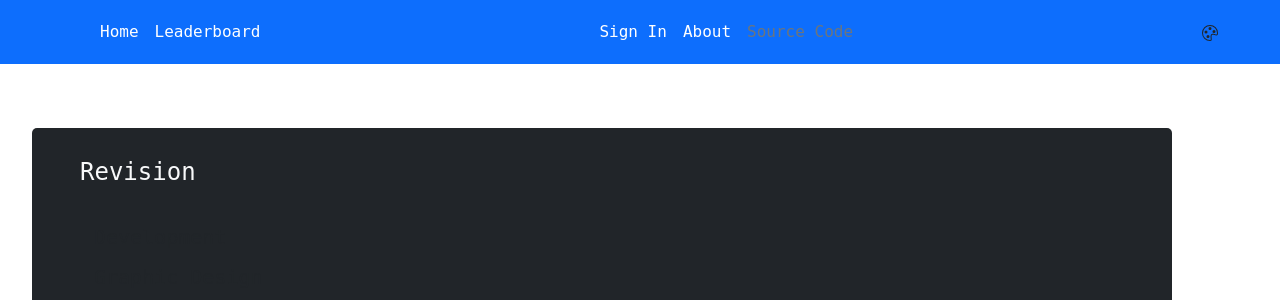
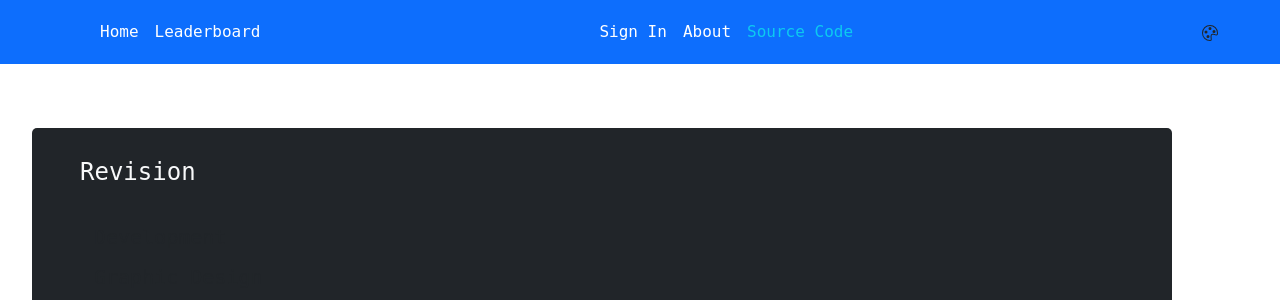
Before and after one commit to Windham-High-School/CubeServer, a Python web app: template src/CubeServer-app/cubeserver_app/blueprints/about/templates/about.html.jinja2 in a window 1280 px wide. Shown: the top 300 px of the page. Run offline with Jinja, Linux system fonts and the light colour scheme; the template is opened without the code that fills it, so the values that code supplies are empty; some libraries are stand-ins or nearby versions.

Commit message:
Make source code link in navbar more visible

```diff
--- a/src/CubeServer-app/cubeserver_app/templates/navbar.html.jinja2
+++ b/src/CubeServer-app/cubeserver_app/templates/navbar.html.jinja2
@@ -46,7 +46,7 @@
                     </a>
                 </li>
                 <li class="nav-item">
-                    <a class="nav-link active text-secondary" target="_blank" href="https://github.com/snorklerjoe/CubeServer/">Source Code
+                    <a class="nav-link active text-info" target="_blank" href="https://github.com/snorklerjoe/CubeServer/">Source Code
                     </a>
                 </li>
             </ul>
```
